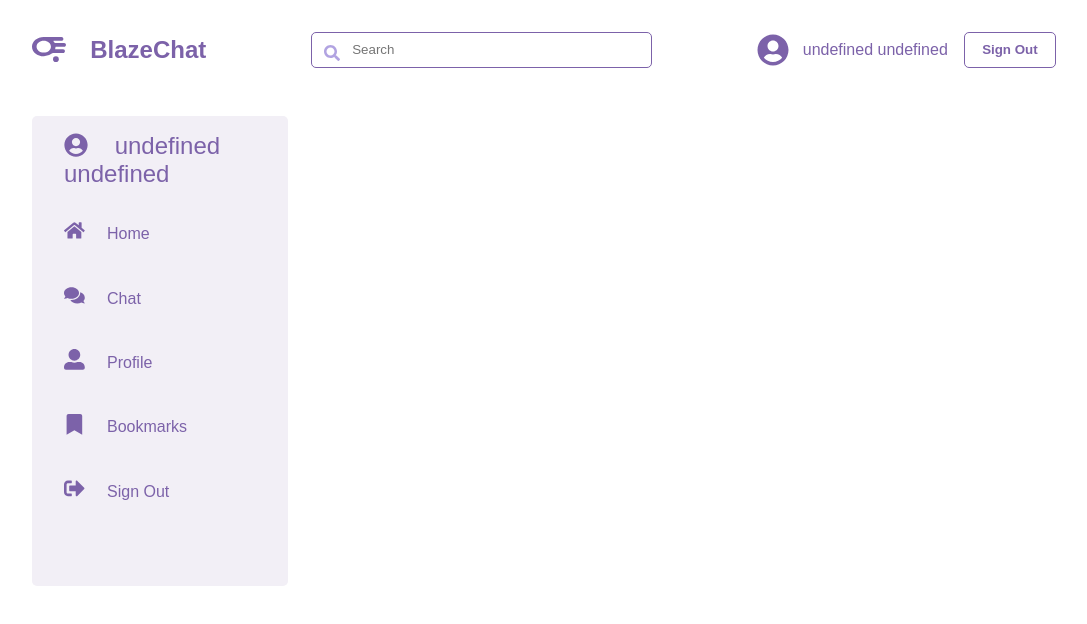
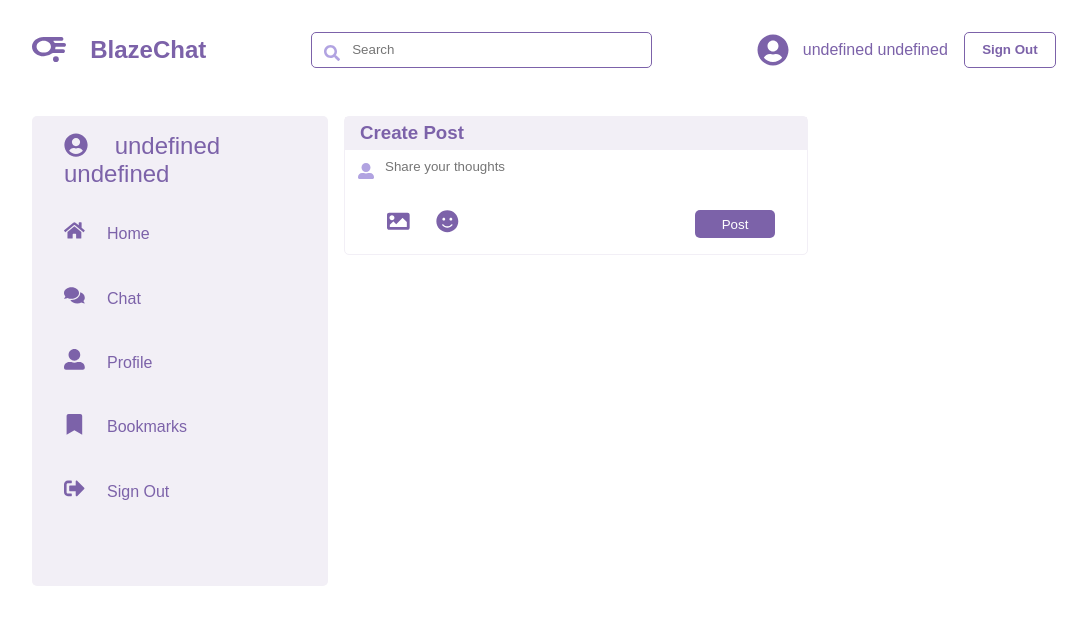
Before and after one commit to elishaking/blazehub, a React (Create React App) app in the folder client/: page /home in a window 1280 px wide. Shown: the top 624 px of the page, without its empty margins (96-1183 px from the left). Built offline with nearby package versions, Linux system fonts and the light colour scheme.

Commit message:
create post

```diff
--- a/client/src/App.css
+++ b/client/src/App.css
@@ -85,7 +85,8 @@ nav .text-input {
 }
 
 input,
-select {
+select,
+textarea {
   font-family: 'Poppins', sans-serif;
   border: 1px solid #7C62A9;
   border-radius: 5px;
@@ -99,11 +100,17 @@ input[type="text"]:focus {
   outline: none;
 }
 
+/* textarea:focus {
+  box-shadow: 0 0 8px 0 #B1A3E1;
+  outline: none;
+} */
+
 .icon-input {
   position: relative;
 }
 
-.icon-input input {
+.icon-input input,
+.icon-input textarea {
   display: block;
   padding-left: 3em;
 }
@@ -229,7 +236,7 @@ select {
 }
 
 .main-nav {
-  width: 25%;
+  flex: 1;
   background-color: #F2EFF6;
   padding: 1em 2em;
   border-radius: 5px;
@@ -259,6 +266,73 @@ select {
 .main-nav nav svg {
   width: 1.3em !important;
   height: 1.3em;
+}
+
+.main-feed {
+  flex: 2;
+  margin: 0 1em;
+}
+
+.create-post {
+  border: 1px solid #F2EFF6;
+  border-radius: 5px;
+}
+
+.create-post h3 {
+  padding: 0.3em 0.8em;
+  background-color: #F2EFF6;
+}
+
+.create-post textarea {
+  outline: none;
+  resize: none;
+  border: none;
+  width: 100%;
+  margin-bottom: 0.5em;
+  ;
+}
+
+.post-actions {
+  display: flex;
+  justify-content: space-between;
+  padding: 0.3em 2em 1em 2.5em;
+}
+
+button {
+  cursor: pointer;
+}
+
+button:focus {
+  border: none;
+}
+
+.icon-btns button {
+  background: none;
+  border: none;
+}
+
+.icon-btns button svg {
+  width: 2em !important;
+  height: 1.7em;
+  color: #7C62A9;
+}
+
+.post-actions .icon-btns button {
+  margin-right: 1.7em;
+}
+
+.btn {
+  background: #7C62A9;
+  color: white;
+  border: none;
+  padding: 0.5em 2em;
+  border-radius: 5px;
+  font-family: 'Poppins', sans-serif;
+  font-weight: 500;
+}
+
+.extras {
+  flex: 1;
 }
 
 @media (max-width: 1550px) {
--- a/client/src/components/Home.js
+++ b/client/src/components/Home.js
@@ -2,7 +2,7 @@ import React, { Component } from 'react';
 import { Link } from 'react-router-dom';
 import { connect } from 'react-redux';
 import { FontAwesomeIcon } from '@fortawesome/react-fontawesome';
-import { faSearch, faUserCircle, faHome, faUserAlt, faComments, faBookmark, faSignOutAlt } from '@fortawesome/free-solid-svg-icons';
+import { faSearch, faUserCircle, faHome, faUserAlt, faComments, faBookmark, faSignOutAlt, faImage, faSmile } from '@fortawesome/free-solid-svg-icons';
 
 class Home extends Component {
   render() {
@@ -71,7 +71,29 @@ class Home extends Component {
           </div>
 
           <div className="main-feed">
+            <header>
+              <div className="create-post">
+                <h3>Create Post</h3>
 
+                <div className="icon-input">
+                  <textarea name="post" id="post" placeholder="Share your thoughts" cols="30"></textarea>
+                  <FontAwesomeIcon icon={faUserAlt} className="icon" />
+                </div>
+
+                <div className="post-actions">
+                  <div className="icon-btns">
+                    <button>
+                      <FontAwesomeIcon icon={faImage} />
+                    </button>
+
+                    <button>
+                      <FontAwesomeIcon icon={faSmile} />
+                    </button>
+                  </div>
+                  <button className="btn">Post</button>
+                </div>
+              </div>
+            </header>
           </div>
 
           <div className="extras">
```
